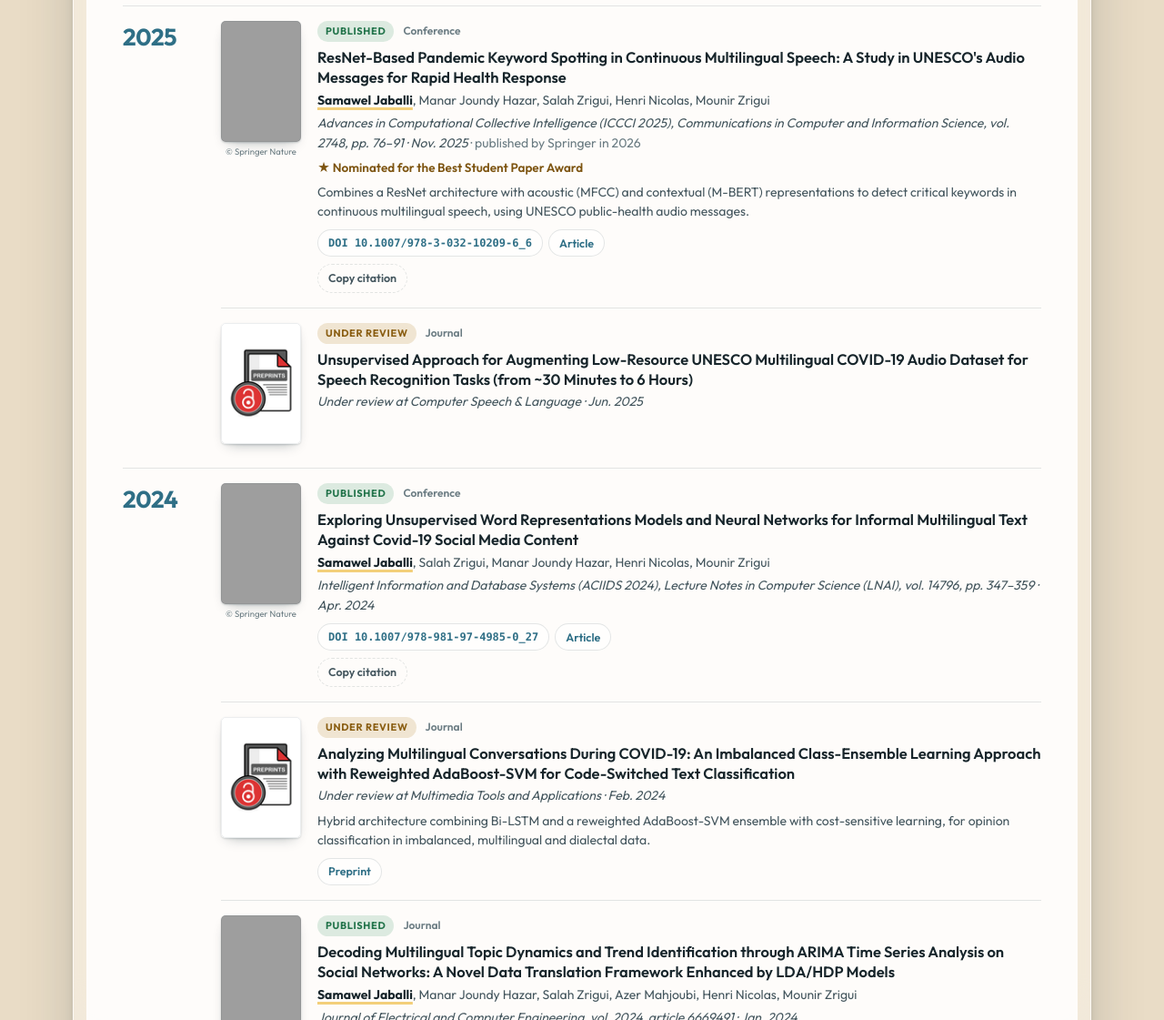
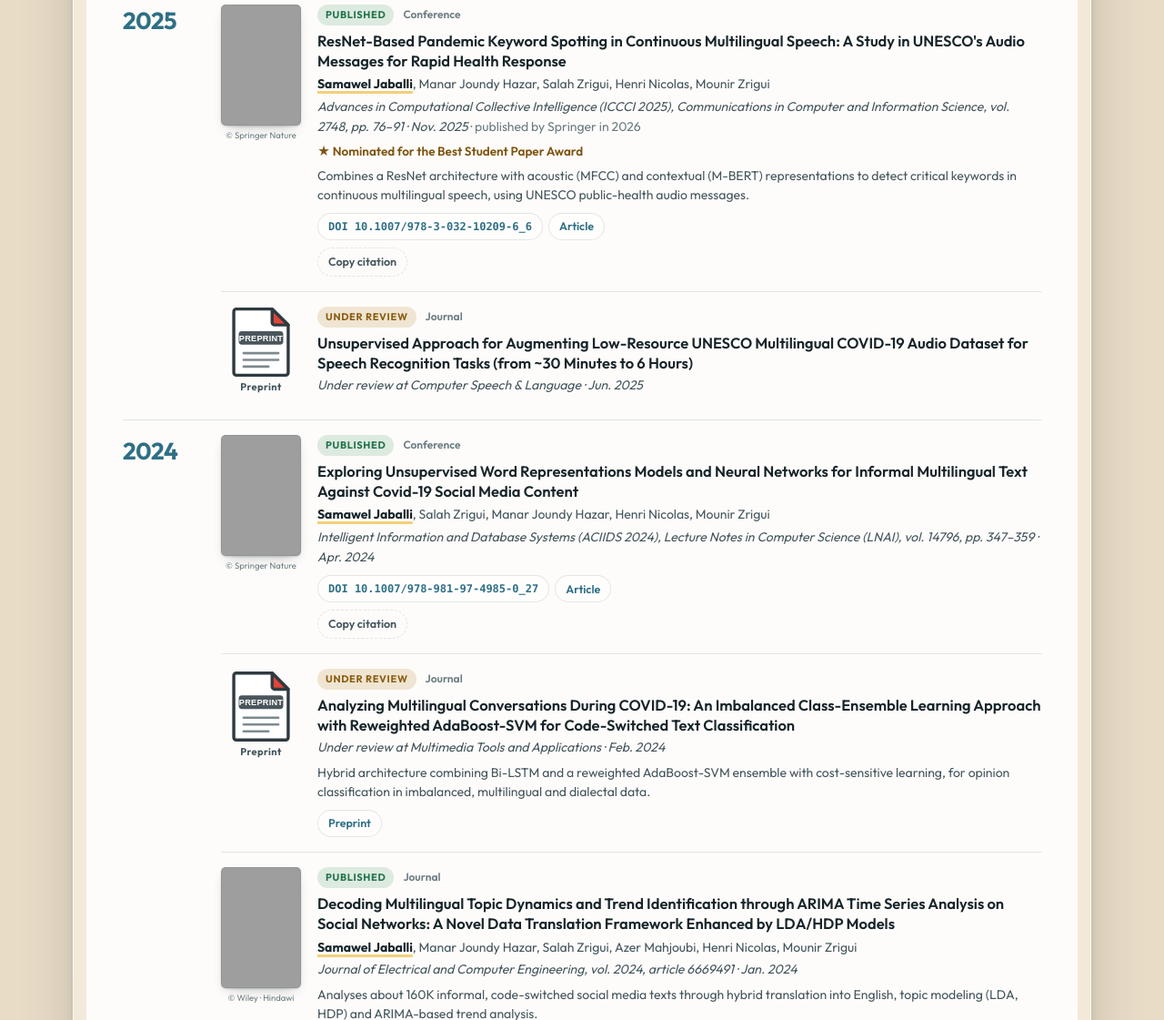
Before and after one commit to SAMAWELJABALLI/samaweljaballi.github.io, a plain HTML site: page index.html in a window 1280 px wide. Shown: the part 6041-7162 px from the top of the page at 91% size. Drawn offline with Linux system fonts and the light colour scheme; grey boxes are pictures that could not be loaded.

Commit message:
Preprint pictogram, confirmed teaching levels

```diff
--- a/assets/css/style.css
+++ b/assets/css/style.css
@@ -974,3 +974,19 @@ dl.res dd { margin: 2px 0 0; display: flex; flex-wrap: wrap; gap: 5px; }
 /* v7b — tool badges (distinct from languages) */
 .fchips .tool { display: inline-flex; align-items: center; gap: 5px; background: color-mix(in srgb, var(--research) 10%, transparent); border: 1.5px dashed var(--research); color: var(--research); font-weight: 700; }
 .tool-ico { width: 12px; height: 12px; flex-shrink: 0; }
+
+/* v8 — preprint pictogram: no card, no shadow, transparent, larger */
+.ref-cover.pp { gap: 4px; }
+.ref-cover.pp img.pp-ico {
+  width: 68px; height: auto; aspect-ratio: 100 / 116; object-fit: contain; background: none; box-shadow: none; outline: none; border-radius: 0;
+  filter: drop-shadow(0 1px 0 rgba(255,255,255,.0));
+}
+:root[data-theme="night"] .ref-cover.pp img.pp-ico { filter: drop-shadow(0 0 1px rgba(255,255,255,.55)); }
+.pp-link, .ref-cover.pp > img { display: flex; flex-direction: column; align-items: center; gap: 4px; text-decoration: none; }
+.pp-link { border-radius: 8px; padding: 2px; transition: transform .18s ease; }
+.pp-link:hover, .pp-link:focus-visible { transform: translateY(-2px); }
+.pp-link:focus-visible { outline: 3px solid var(--focus); outline-offset: 2px; }
+.pp-lbl { display: flex; flex-direction: column; align-items: center; font-size: 11px; font-weight: 700; letter-spacing: .04em; color: var(--ink-2); line-height: 1.2; }
+.pp-oa { font-size: 10px; color: #c2362c; font-weight: 700; }
+:root[data-theme="night"] .pp-oa { color: #ff8a80; }
+@media (max-width: 760px) { .ref-cover.pp img.pp-ico { width: 52px; } .pp-lbl { font-size: 10px; } }
--- a/assets/js/app.js
+++ b/assets/js/app.js
@@ -269,7 +269,14 @@
     return parts.join(" ");
   }
   function coverHtml(p) {
-    if (!p.coverImage || (p.status !== "published" && !p.coverGeneric)) return '<div class="ref-cover none" aria-hidden="true"></div>';
+    if (p.coverGeneric) {
+      var oa = p.openAccess === true;
+      var pic = '<img class="pp-ico" src="assets/img/covers/' + (oa ? "preprint-oa.svg" : "preprint.svg") + '" width="100" height="116" alt="' +
+        (oa ? "Preprint, open access" : "Preprint") + (p.coverUrl ? "" : " — manuscript under review") + '" loading="lazy" decoding="async">' +
+        '<span class="pp-lbl">Preprint' + (oa ? '<span class="pp-oa">Open Access</span>' : "") + "</span>";
+      return '<div class="ref-cover pp">' + (p.coverUrl ? a(p.coverUrl, pic, "pp-link", ' title="Open the preprint"') : pic) + "</div>";
+    }
+    if (!p.coverImage || p.status !== "published") return '<div class="ref-cover none" aria-hidden="true"></div>';
     var img = '<img src="' + esc(p.coverImage) + '"' + (p.coverImage2x ? ' srcset="' + esc(p.coverImage) + " 1x, " + esc(p.coverImage2x) + ' 2x"' : "") +
       ' width="' + (p.coverWidth || 92) + '" height="' + (p.coverHeight || 139) + '" alt="' + esc(p.coverAlt || "Cover of the volume") + '"' +
       ' loading="lazy" decoding="async" referrerpolicy="no-referrer" onerror="this.closest(\'.ref\').classList.add(\'no-cover\')">';
--- a/assets/js/content.js
+++ b/assets/js/content.js
@@ -102,7 +102,9 @@ window.SITE = {
              journal volume (published items only), served by the publisher;
              coverWidth / coverHeight: intrinsic size of coverImage;
              coverAlt, coverUrl (official volume page), coverCredit.
-     coverGeneric: true for the generic preprint icon used on work under review.
+     coverGeneric: true for the preprint pictogram used on work under review.
+     openAccess:   true ONLY if the full text is verifiably free to read; it then
+                   shows the Open Access variant (preprint-oa.svg) and label.
      ------------------------------------------------------------------- */
   publications: [
     { id: "iccci26-vad", year: 2026, date: "2026-09", status: "published", type: "Conference",
@@ -188,26 +190,26 @@ window.SITE = {
       summary: "", links: { paper: "https://link.springer.com/chapter/10.1007/978-3-031-16014-1_15", doi: "10.1007/978-3-031-16014-1_15" }, axes: ["dialect", "social"] },
 
     { id: "tip-mafnet", year: 2026, date: "2026-04", status: "submitted", type: "Journal",
-      coverGeneric: true, coverImage: "assets/img/covers/preprint.png", coverImage2x: "assets/img/covers/preprint@2x.png", coverWidth: 92, coverHeight: 139,
-      coverAlt: "Generic preprint icon — manuscript under review, not yet published", coverUrl: "", coverCredit: "",
+      coverGeneric: true, openAccess: false, coverImage: "assets/img/covers/preprint.svg", coverImage2x: "", coverWidth: 100, coverHeight: 116,
+      coverAlt: "Preprint icon — manuscript under review, not yet published", coverUrl: "", coverCredit: "",
             authors: ["A. N. P. Dieng", "Samawel Jaballi", "et al."], authorsComplete: false,
       title: "MAF-Net: A Unified Hybrid Convolutional–SSM Framework for Multimodal Chest X-ray Triage, Segmentation, and Automated Reporting",
       venue: "Submitted to IEEE Transactions on Image Processing", venueShort: "IEEE TIP (submitted)", summary: "", links: {}, axes: ["multimodal"] },
     { id: "eswa-triple", year: 2026, date: "2026-04", status: "submitted", type: "Journal",
-      coverGeneric: true, coverImage: "assets/img/covers/preprint.png", coverImage2x: "assets/img/covers/preprint@2x.png", coverWidth: 92, coverHeight: 139,
-      coverAlt: "Generic preprint icon — manuscript under review, not yet published", coverUrl: "", coverCredit: "",
+      coverGeneric: true, openAccess: false, coverImage: "assets/img/covers/preprint.svg", coverImage2x: "", coverWidth: 100, coverHeight: 116,
+      coverAlt: "Preprint icon — manuscript under review, not yet published", coverUrl: "", coverCredit: "",
             authors: ["A. N. P. Dieng", "Samawel Jaballi", "et al."], authorsComplete: false,
       title: "Breaking the Multimodal Shortcut: A Triple-Memory Decoder with Constrained Gating for Radiology Report Generation",
       venue: "Submitted to Expert Systems with Applications", venueShort: "ESWA (submitted)", summary: "", links: {}, axes: ["multimodal"] },
     { id: "csl-augment", year: 2025, date: "2025-06", status: "under-review", type: "Journal",
-      coverGeneric: true, coverImage: "assets/img/covers/preprint.png", coverImage2x: "assets/img/covers/preprint@2x.png", coverWidth: 92, coverHeight: 139,
-      coverAlt: "Generic preprint icon — manuscript under review, not yet published", coverUrl: "", coverCredit: "",
+      coverGeneric: true, openAccess: false, coverImage: "assets/img/covers/preprint.svg", coverImage2x: "", coverWidth: 100, coverHeight: 116,
+      coverAlt: "Preprint icon — manuscript under review, not yet published", coverUrl: "", coverCredit: "",
             authors: [], authorsComplete: false,
       title: "Unsupervised Approach for Augmenting Low-Resource UNESCO Multilingual COVID-19 Audio Dataset for Speech Recognition Tasks (from ~30 Minutes to 6 Hours)",
       venue: "Under review at Computer Speech & Language", venueShort: "CSL (under review)", summary: "", links: {}, axes: ["speech"] },
     { id: "mtap-adaboost", year: 2024, date: "2024-02", status: "under-review", type: "Journal",
-      coverGeneric: true, coverImage: "assets/img/covers/preprint.png", coverImage2x: "assets/img/covers/preprint@2x.png", coverWidth: 92, coverHeight: 139,
-      coverAlt: "Generic preprint icon — manuscript under review, not yet published", coverUrl: "https://www.researchgate.net/publication/378498085_Analyzing_Multilingual_Conversations_During_COVID-19_An_Imbalanced_Class-Ensemble_Learning_Approach_with_Reweighted_AdaBoost-SVM_for_Code-Switched_Text_Classification", coverCredit: "",
+      coverGeneric: true, openAccess: false, coverImage: "assets/img/covers/preprint.svg", coverImage2x: "", coverWidth: 100, coverHeight: 116,
+      coverAlt: "Preprint icon — manuscript under review, not yet published", coverUrl: "https://www.researchgate.net/publication/378498085_Analyzing_Multilingual_Conversations_During_COVID-19_An_Imbalanced_Class-Ensemble_Learning_Approach_with_Reweighted_AdaBoost-SVM_for_Code-Switched_Text_Classification", coverCredit: "",
             authors: [], authorsComplete: false,
       title: "Analyzing Multilingual Conversations During COVID-19: An Imbalanced Class-Ensemble Learning Approach with Reweighted AdaBoost-SVM for Code-Switched Text Classification",
       venue: "Under review at Multimedia Tools and Applications", venueShort: "MTAP (under review)",
```
Also changed, not shown: assets/img/covers/preprint-oa.svg (added), assets/img/covers/preprint.png (deleted), assets/img/covers/preprint.svg (added), assets/img/covers/preprint@2x.png (deleted).
